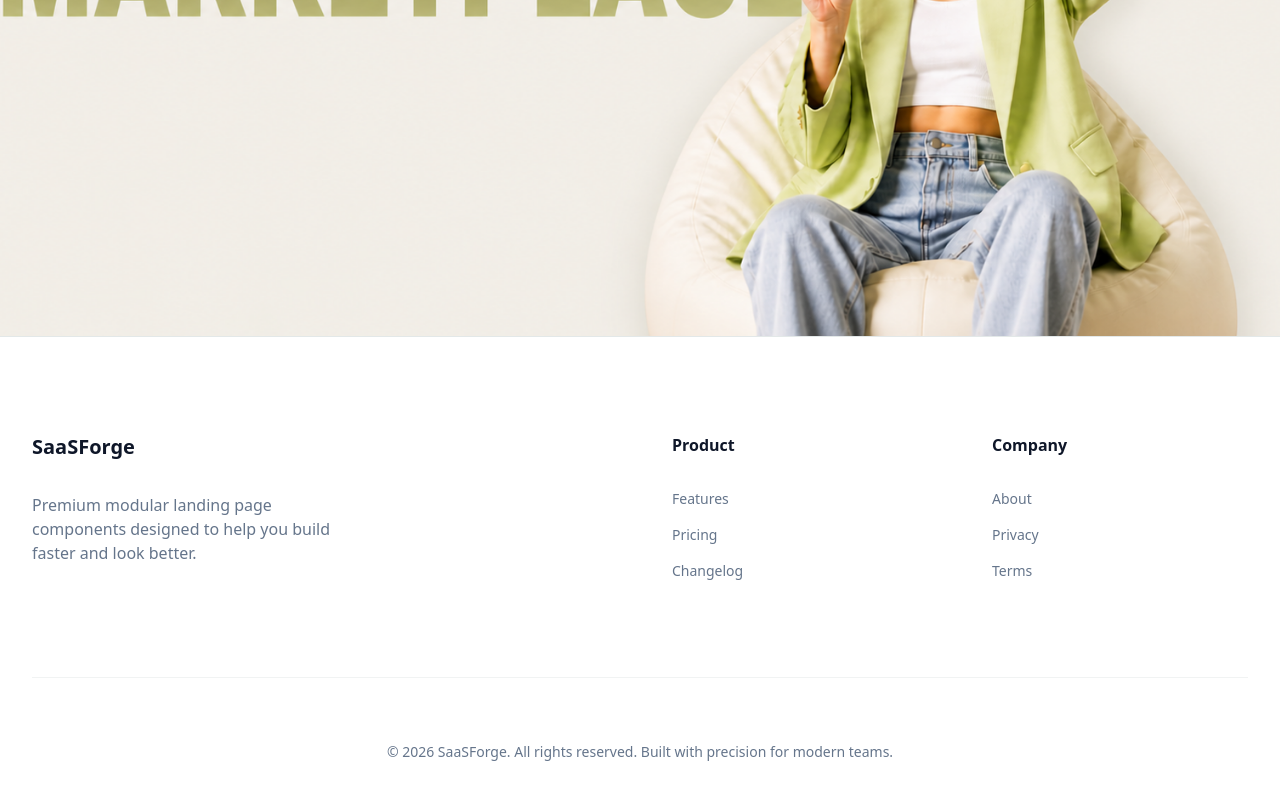
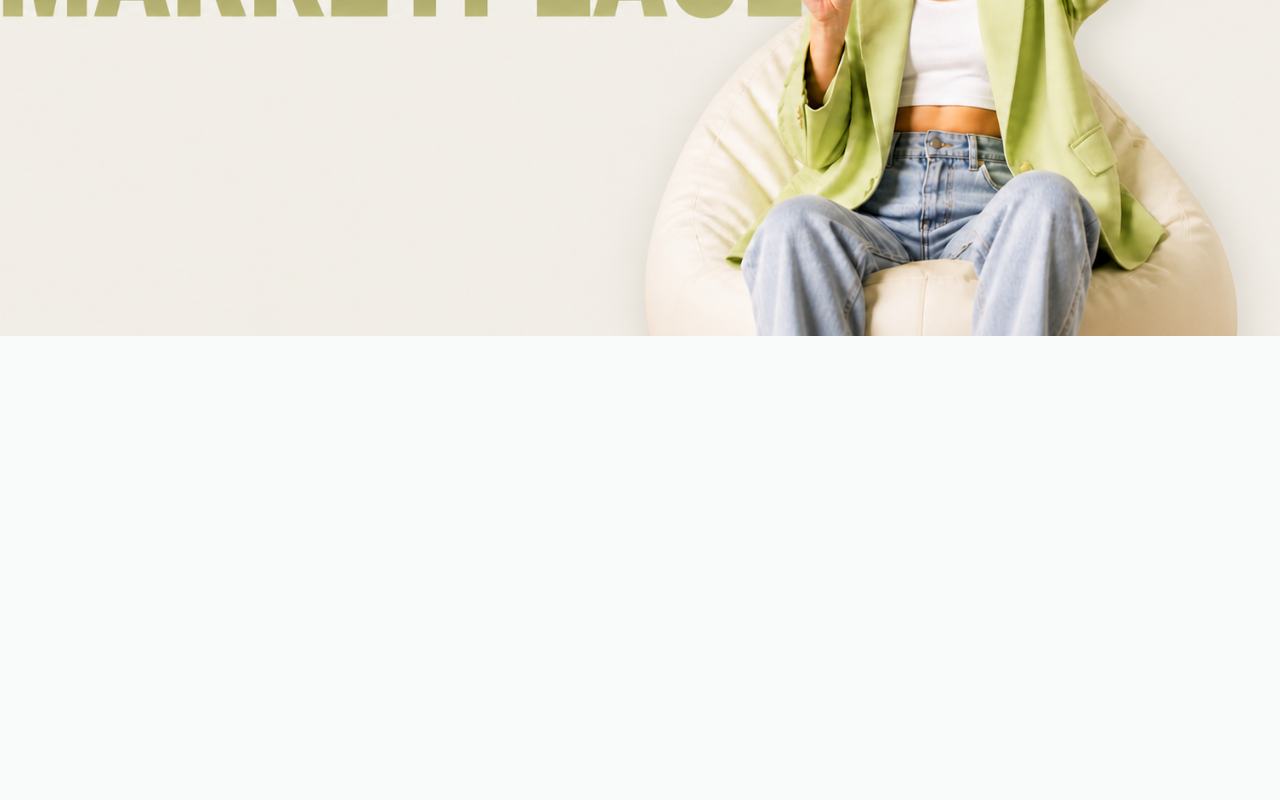
Before and after one commit to nevermature01-lgtm/collabli, a Next.js app: page / in a window 1280 px wide. Shown: the part 464-1264 px from the top of the page. After the commit the page ends 800 px from the top, so only its background shows below. Built offline with nearby package versions, Linux system fonts and the light colour scheme.

Commit message:
remove this (_for element footer_)

```diff
--- a/src/components/layout/MainLayout.tsx
+++ b/src/components/layout/MainLayout.tsx
@@ -12,37 +12,6 @@ export const MainLayout: React.FC<MainLayoutProps> = ({ children, className }) =
       <main className="flex-grow flex flex-col">
         {children}
       </main>
-      <footer className="py-12 border-t bg-white">
-        <div className="container mx-auto px-4">
-          <div className="grid grid-cols-1 md:grid-cols-4 gap-8 mb-12">
-            <div className="col-span-1 md:col-span-2">
-              <span className="text-xl font-bold mb-4 block">SaaSForge</span>
-              <p className="text-muted-foreground max-w-xs">
-                Premium modular landing page components designed to help you build faster and look better.
-              </p>
-            </div>
-            <div>
-              <h4 className="font-bold mb-4">Product</h4>
-              <ul className="space-y-2 text-sm text-muted-foreground">
-                <li><a href="#features" className="hover:text-primary transition-colors">Features</a></li>
-                <li><a href="#pricing" className="hover:text-primary transition-colors">Pricing</a></li>
-                <li><a href="#" className="hover:text-primary transition-colors">Changelog</a></li>
-              </ul>
-            </div>
-            <div>
-              <h4 className="font-bold mb-4">Company</h4>
-              <ul className="space-y-2 text-sm text-muted-foreground">
-                <li><a href="#" className="hover:text-primary transition-colors">About</a></li>
-                <li><a href="#" className="hover:text-primary transition-colors">Privacy</a></li>
-                <li><a href="#" className="hover:text-primary transition-colors">Terms</a></li>
-              </ul>
-            </div>
-          </div>
-          <div className="text-center text-sm text-muted-foreground pt-8 border-t border-border/50">
-            © {new Date().getFullYear()} SaaSForge. All rights reserved. Built with precision for modern teams.
-          </div>
-        </div>
-      </footer>
     </div>
   );
 };
```
